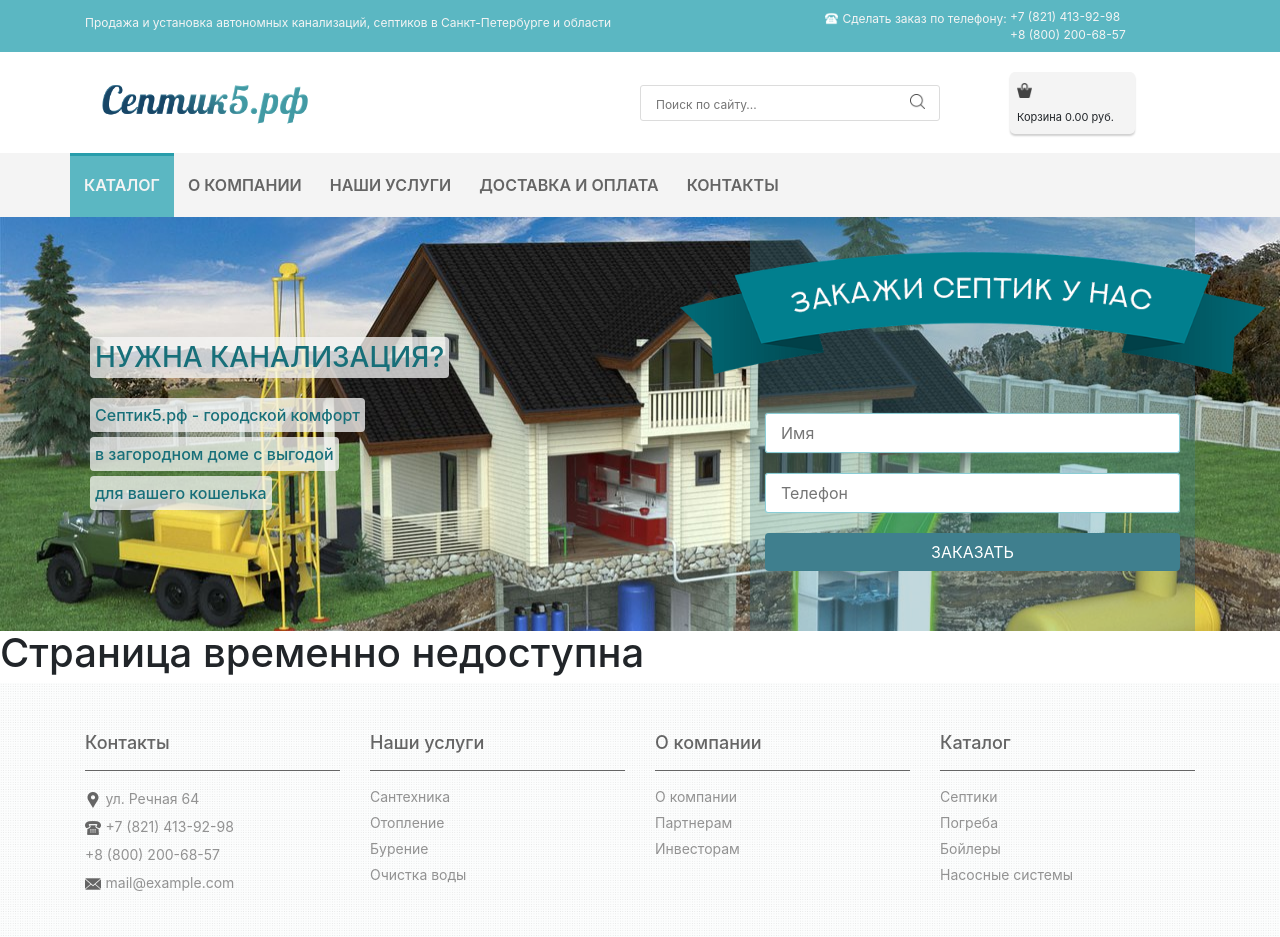
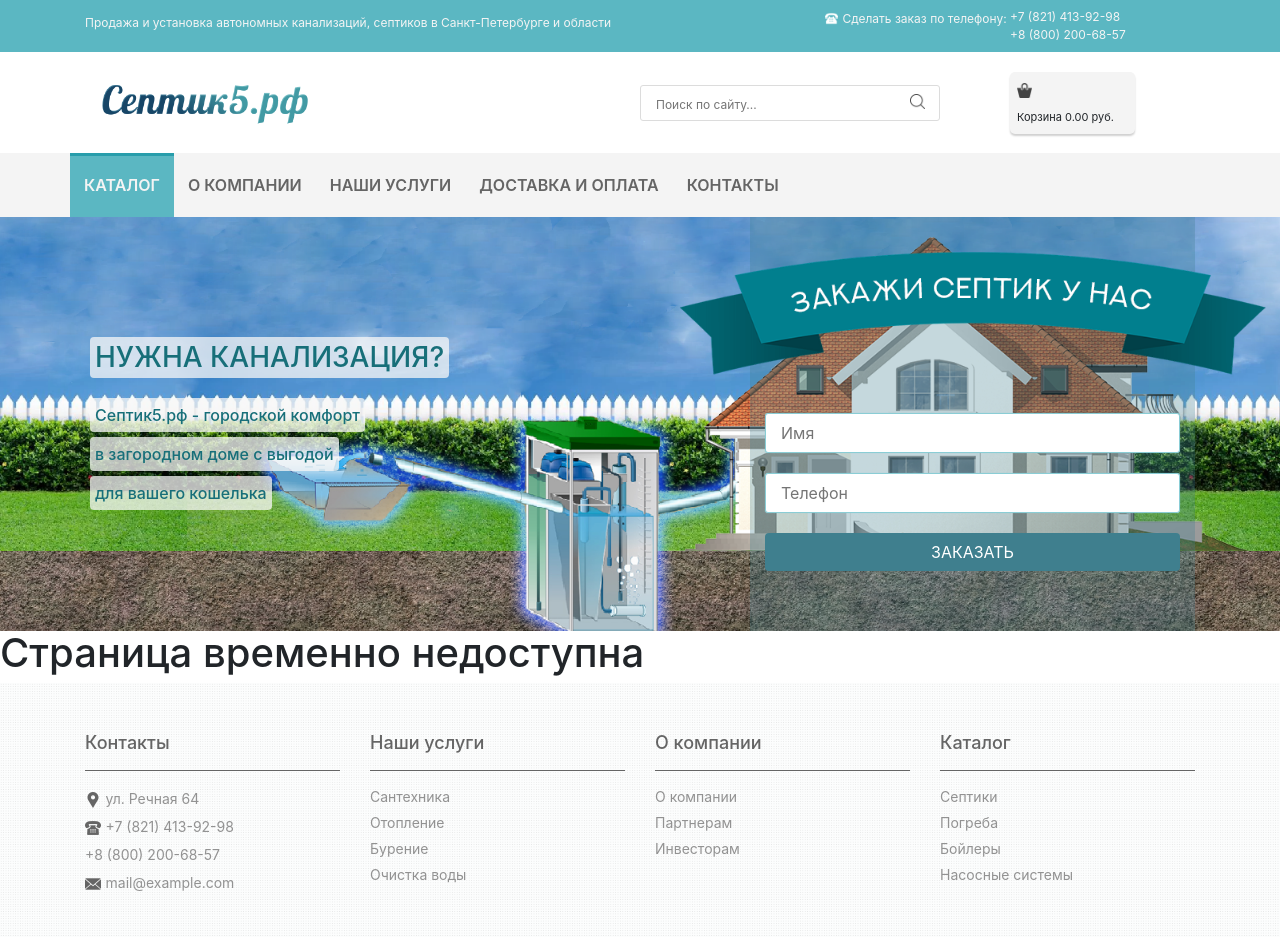
Before and after one commit to griphon56/septic78, a PHP site: page / in a window 1280 px wide. Shown: the top 937 px of the page. Run offline with PHP 8.4, Linux system fonts and the light colour scheme.

Commit message:
header-bg

```diff
--- a/style/headerView.css
+++ b/style/headerView.css
@@ -94,7 +94,7 @@
 /* Форма захвата */
 
 .header-target-form{
-  background-image: url(../img/headerView/bg.jpg);
+  background-image: url(../img/headerView/bg.png);
   background-size: cover;
   background-repeat: no-repeat;
 }
```
Also changed, not shown: img/headerView/bg.jpg (deleted), img/headerView/bg.png (added), 1 other file.
